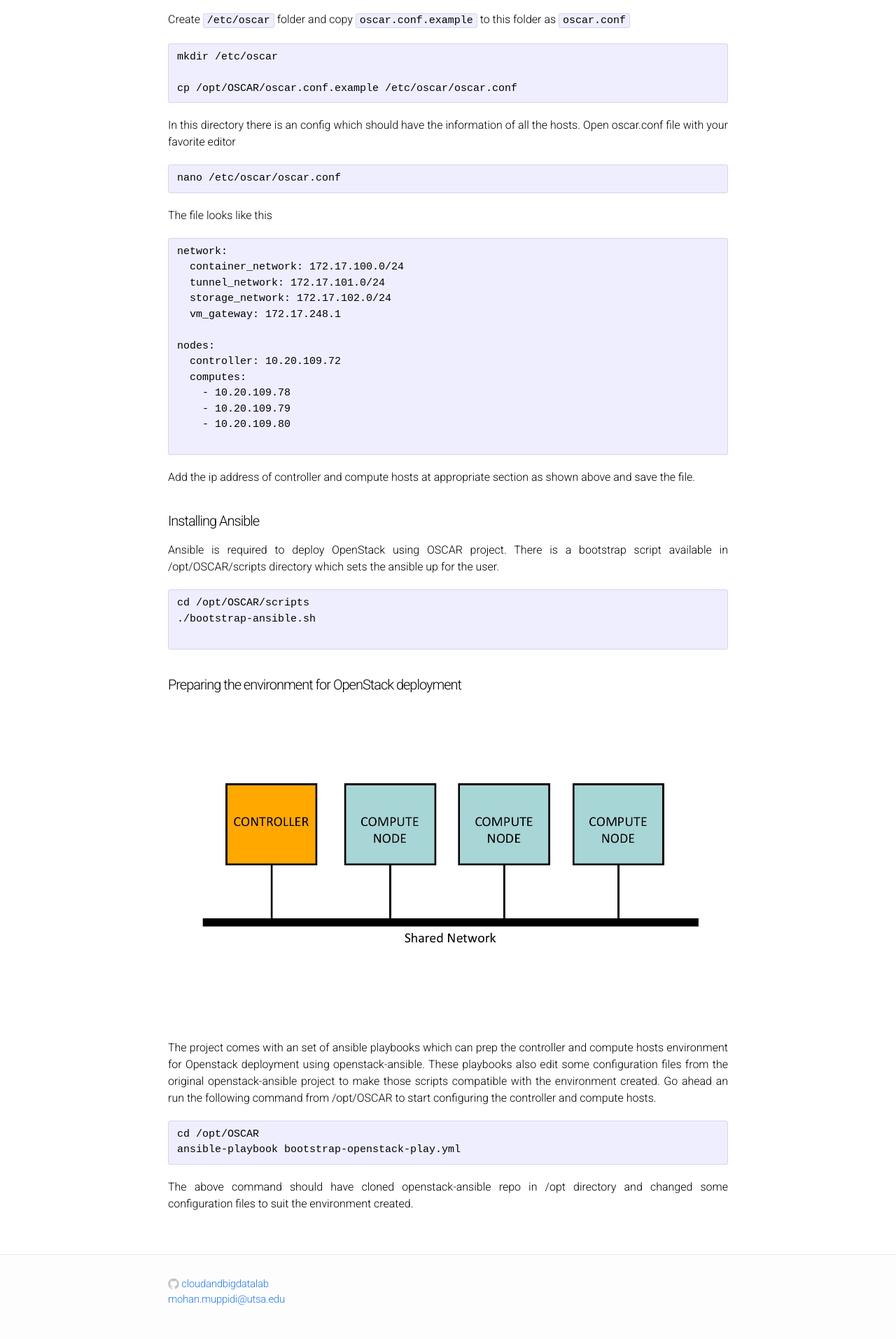
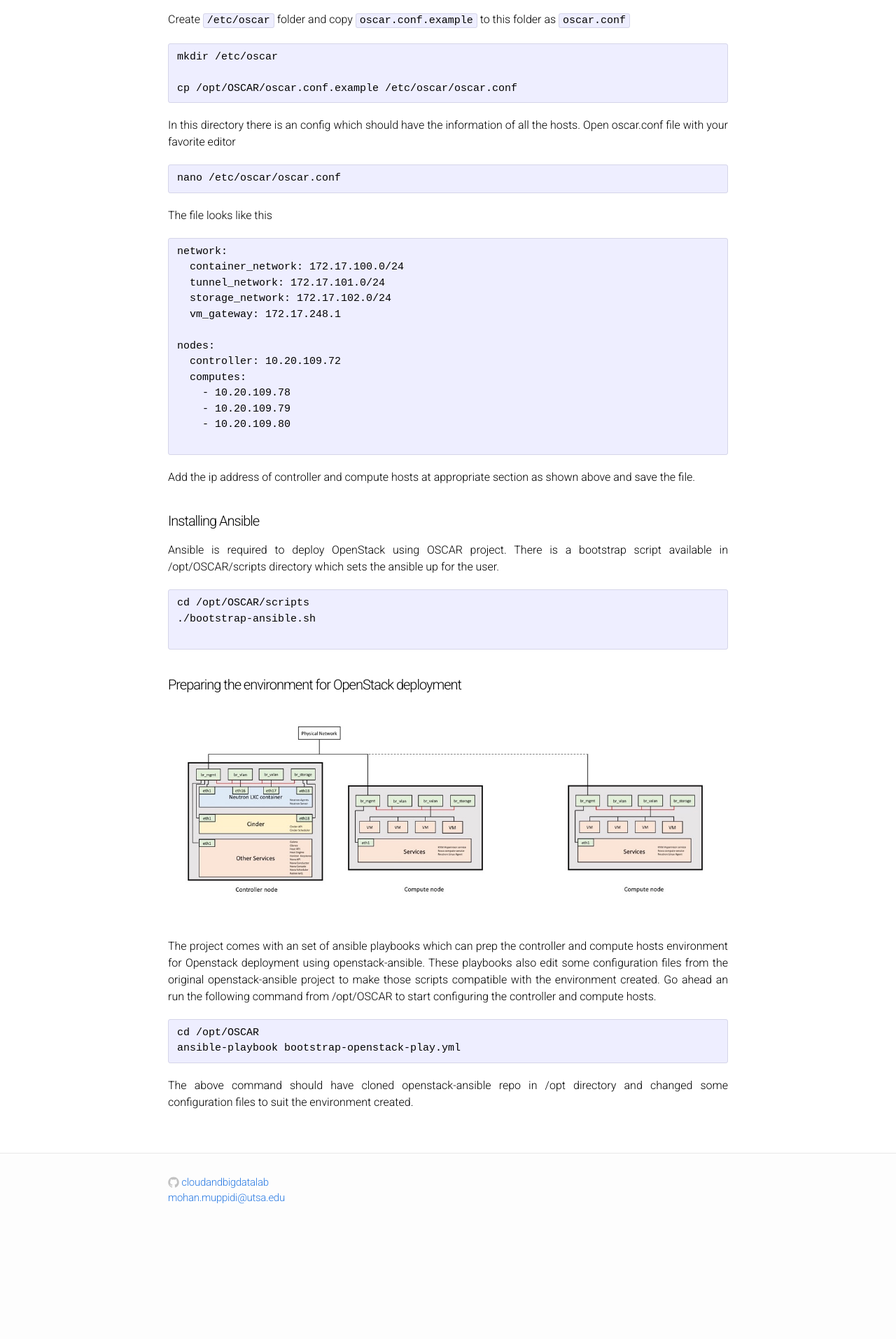
Before and after one commit to cloudandbigdatalab/OSCAR, a Jekyll site: the page built from pre-deployment-setup.md, in a window 1280 px wide. Shown: the part 702-2615 px from the top of the page at 70% size. Built offline with Jekyll 4.4.1, drawn with Linux system fonts in a browser that asks for light colours; Markdown is read by kramdown in place of the engine named in the settings; after the commit the page ends 2470 px from its top, so only the background shows below that.

Commit message:
Update pre-deployment-setup.md

````diff
--- a/pre-deployment-setup.md
+++ b/pre-deployment-setup.md
@@ -71,7 +71,7 @@
 #### Preparing the environment for OpenStack deployment
 
 <!--![Architecture](https://github.com/UTSA-OCI/OCI-OpenStack-Ansible/blob/master/Docs/Figures/Slide1.jpg "Architecture" )-->
-<img src="https://github.com/cloudandbigdatalab/OSCAR/blob/gh-pages/assets/figures/Slide6.jpg?raw=True" width="100%">
+<img src="https://github.com/cloudandbigdatalab/OSCAR/blob/gh-pages/assets/figures/Slide7.jpg?raw=True" width="100%">
 
 The project comes with an set of ansible playbooks which can prep the controller and compute hosts environment for Openstack deployment using openstack-ansible. These playbooks also edit some configuration files from the original openstack-ansible project to make those scripts compatible with the environment created. Go ahead an run the following command from /opt/OSCAR to start configuring the controller and compute hosts.
 ```
````
